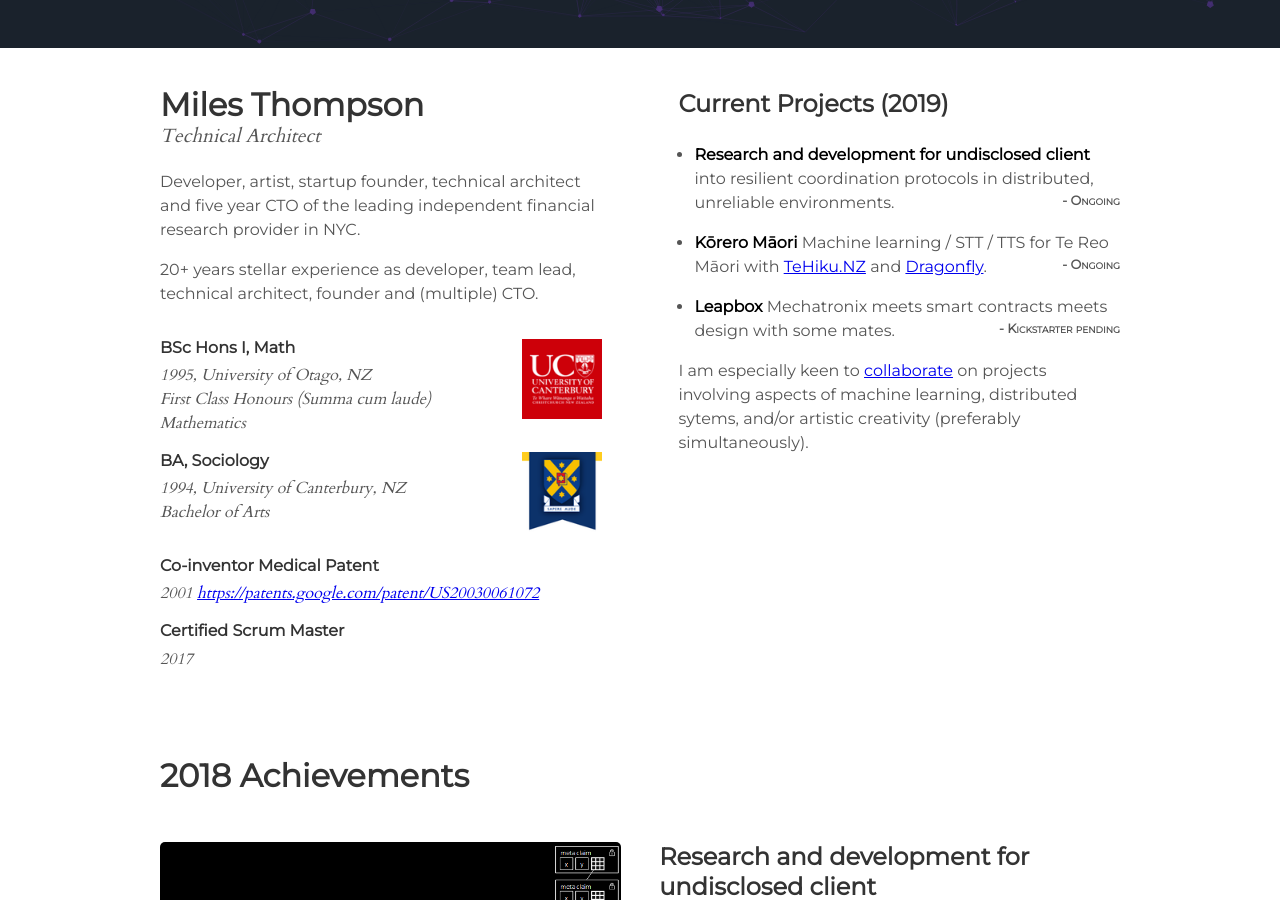
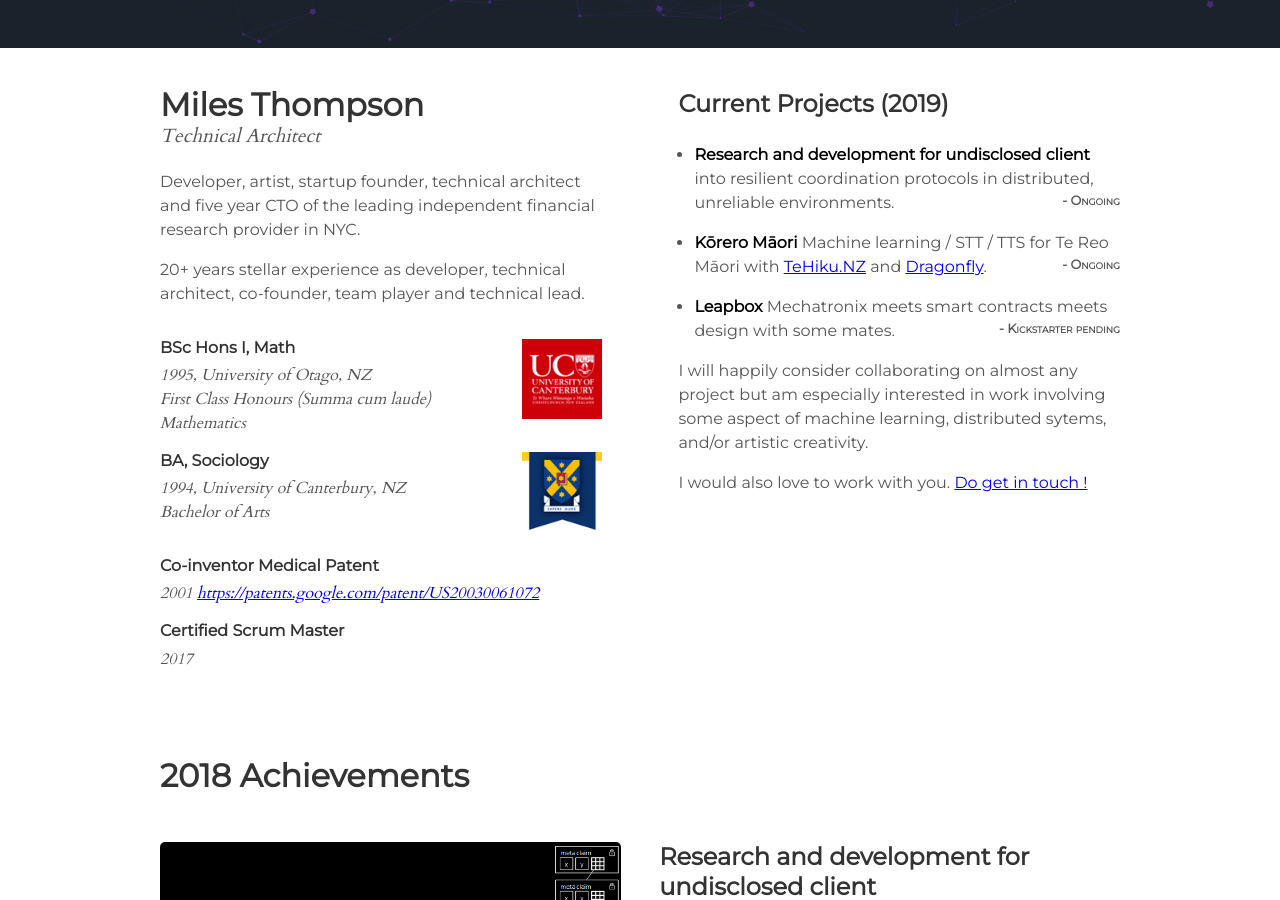
Before and after one commit to utunga/goodbright-nz, a Jekyll site: the page built from index.html, in a window 1280 px wide and 900 px high, scrolled down 852 px. Built offline with Jekyll 4.4.1, drawn with Linux system fonts in a browser that asks for light colours.

Commit message:
final final final REVISION A final 1

```diff
--- a/_includes/about.html
+++ b/_includes/about.html
@@ -7,7 +7,7 @@
     <p>
       Developer, artist, startup founder, technical architect and five year CTO of the leading independent financial research provider in NYC.
     </p>
-    <p>20+ years stellar experience as developer, team lead, technical architect, founder and (multiple) CTO.
+    <p>20+ years stellar experience as developer, technical architect, co-founder, team player and technical lead.
     </p>
   </div>
   <div class="right_block">
@@ -20,9 +20,12 @@
           <li><a class="active_project" href=http://leapbox.wtf">Leapbox</a> Mechatronix meets smart contracts meets design with some mates.<i class="status">- Kickstarter pending</i></li>
 <!--           <li><a class="active_project" href=https://DeepPBR.AI">Deep Physics Based Rendering</a> Machine learning for VR asset pipelines with <a href="http://realityvirtual.co">RealityVirtual</a>.<i class="status">- Funding</i></li> -->
         </ul>
-         I am especially keen to <a href="#" class="toggleEmailClicker" class="active_project">collaborate</a> on projects involving aspects of machine learning, distributed sytems, and/or artistic creativity (preferably simultaneously).
+        I will happily consider collaborating on almost any project but am especially interested in work involving some aspect of machine learning, distributed sytems, and/or artistic creativity.
+        </p>
+        <p>
+         I would also love to work with you. <a href="#" class="toggleEmailClicker" class="active_project">Do get in touch !</a>
       </p>
-      <p class="email_display">You can email me at <a href="mailto:{{site.email}}">{{site.email}}</a></p>
+      <p class="email_display">You are now experiencing an uncontrollable need to email me at <a href="mailto:{{site.email}}">{{site.email}}</a></p>
       </p>
     </div>
   </div>
```
